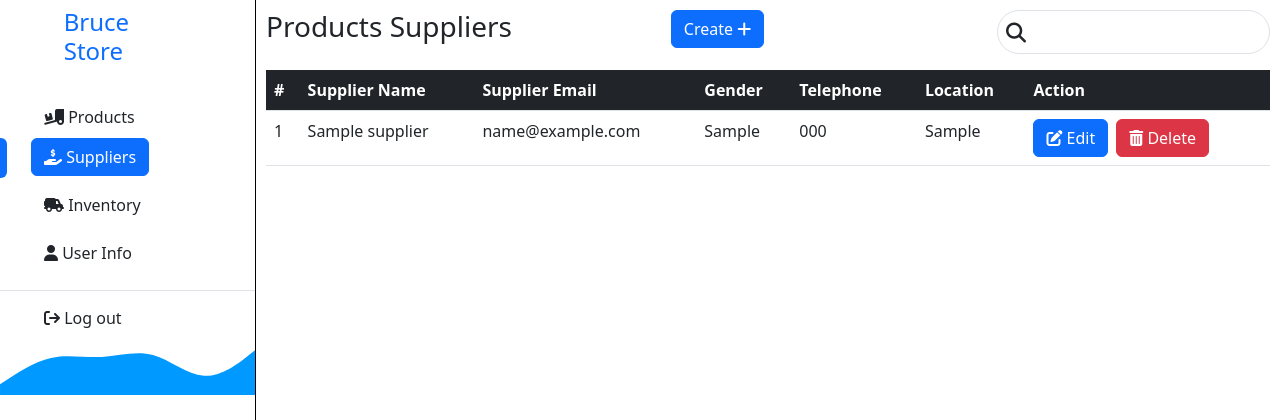
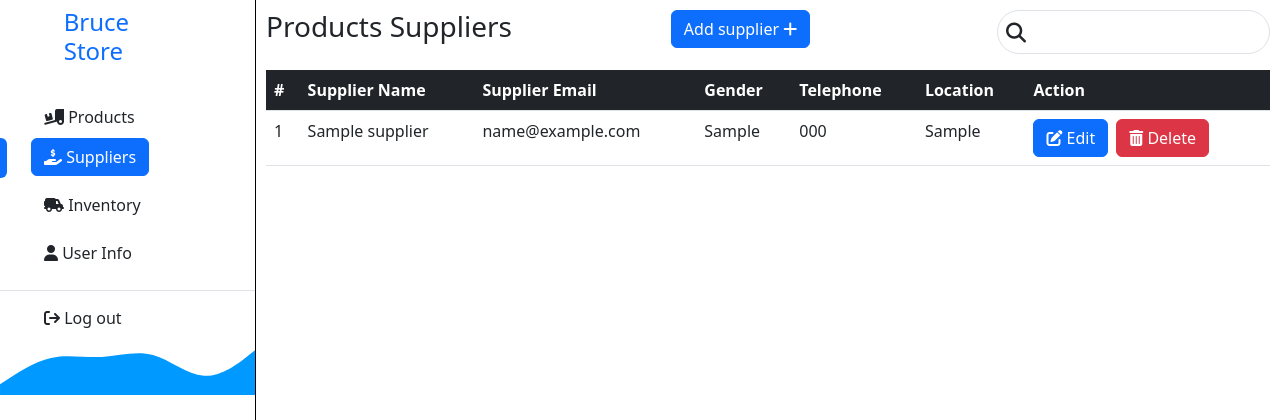
Before and after one commit to RUTAGENGWA-ASANTE-BRUCE/Stock-Management-CodeIgnitor, a CodeIgniter app: page /Stock-Management-CodeIgnitor/index.php/stock/productSuppliers/1 in a window 1280 px wide. Shown: the top 420 px of the page. Run offline with CodeIgniter, Linux system fonts and the light colour scheme; tables that the repository leaves empty or names only in its code hold one stand-in row (values such as "Sample post"); some libraries are stand-ins or nearby versions.

Commit message:
new change

```diff
--- a/stockManagement/application/views/productSuppliers.php
+++ b/stockManagement/application/views/productSuppliers.php
@@ -100,7 +100,7 @@
 
             <div class="d-flex justify-content-between">
                 <h3>Products Suppliers</h3>
-                <div class="col-2 text-right"><a href="<?php echo base_url().'index.php/Stock/createProduct/'.$user['user_id'];?>" class="btn btn-primary">Create
+                <div class="col-2 text-right"><a href="<?php echo base_url().'index.php/Stock/createSupplier/'.$user['user_id'];?>" class="btn btn-primary">Add supplier
                     <i class="fa-solid fa-plus"></i>
                 </a></div>
                 <div class="d-flex flex-row  p-2 border w-2000" style="border-radius:25px;">
@@ -133,13 +133,19 @@
                                         <td><?php echo $supplier['location'];?></td>
                                         <td>
                                         <div class="d-flex">
-                                            <a href="<?php echo base_url().'index.php/User/edit/'.$supplier['user_id']?>" class="btn btn-primary">
+                                            <form method="post" action="<?php echo base_url().'index.php/Stock/editSupplier/'.$supplier['user_id'];?>"> <button class="btn btn-primary">
                                                 <i class="fa-solid fa-pen-to-square"></i>
-                                            Edit</a>
-
-                                            <a href="<?php echo base_url().'index.php/User/delete/'.$supplier['user_id']?>" class="btn btn-primary btn-danger ms-2">
-                                                <i class="fa-solid fa-trash-can"></i>
-                                            Delete</a>
+                                            Edit
+                                            </button>
+                                            <input type="hidden" name="user_id" value="<?php echo $user['user_id'];?>">
+                                        </form>
+                                        <form  action="<?php echo base_url().'index.php/Stock/deleteSupplier/'.$supplier['user_id']?>" method="post">
+                                            <button class="btn btn-danger ms-2">
+                                                    <i class="fa-solid fa-trash-can"></i>
+                                                    Delete
+                                                </button>
+                                                <input type="hidden" name="user_id" value="<?php echo $user['user_id'];?>">
+                                            </form>
                                         </div>
                                         </td>
                                     </tr>
```
